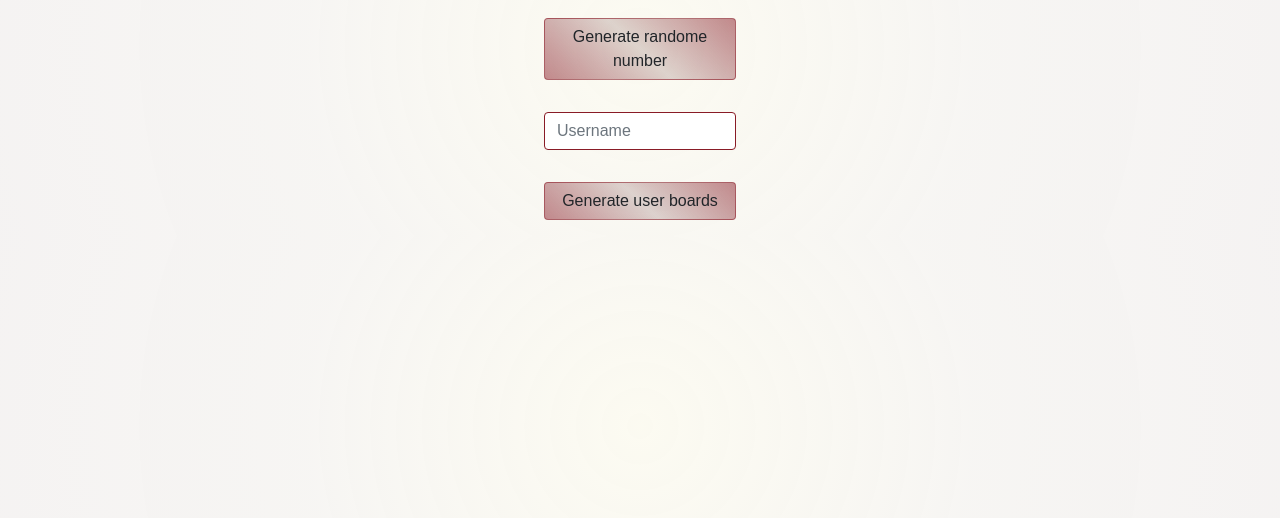
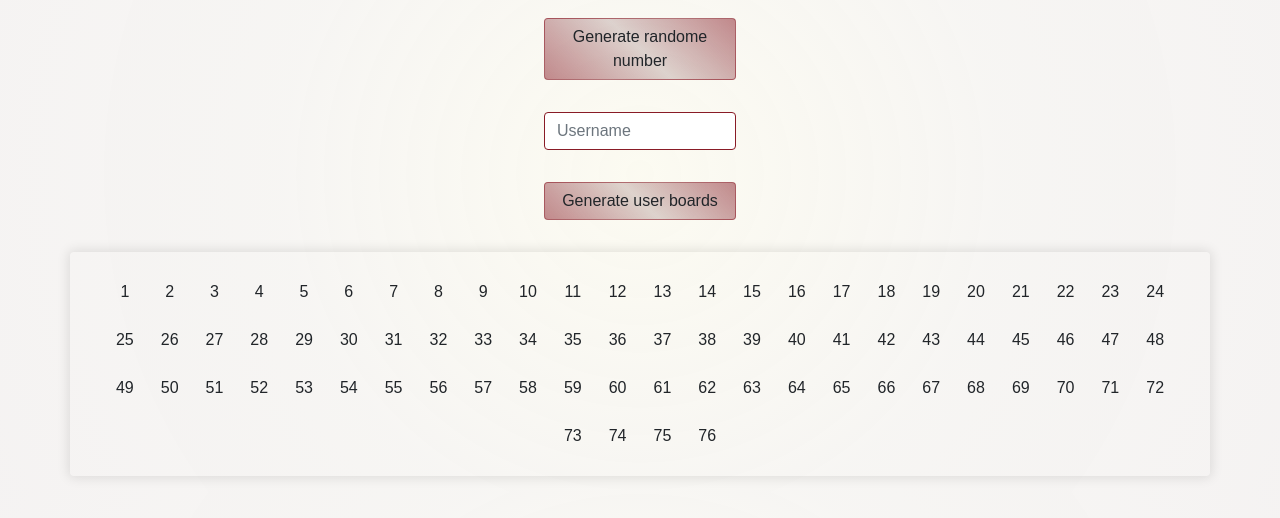
Before and after one commit to RobertaMatera/BINGO-BOARD, a plain HTML site: page index.html in a window 1280 px wide. Shown: the part 144-662 px from the top of the page. Drawn offline with nearby package versions, Linux system fonts and the light colour scheme; a web font is replaced by a local one.

Commit message:
bingo -> bingo border + style and hover on cells

```diff
--- a/index.html
+++ b/index.html
@@ -39,6 +39,11 @@
                 <button type="button" class="btn btn-custom">Generate user boards</button>
             </div>
         </div>
+        <div class="row">
+            <div class="col-12 my-3 main-board">
+
+            </div>
+        </div>
     </div>
 
 
--- a/index.js
+++ b/index.js
@@ -0,0 +1,11 @@
+const generateMainBoard = () => {
+    const board = document.querySelector('.main-board')
+    for (let i = 0; i < 76; i++) {
+        board.innerHTML += `<div class="cell">${i+1}</div>`
+
+    }
+}
+
+window.onload = function () {
+    generateMainBoard()
+}
--- a/mystyle.css
+++ b/mystyle.css
@@ -3,10 +3,13 @@
     --main-font-family: 'Inria Sans', sans-serif;
     --main-color: #891B26;
     --btn-text-color: color: rgb(36, 36, 36);
+    --border-style: 1px solid var(--main-color);
+    --background-gradient: linear-gradient(43deg, rgba(137, 27, 38, 0.5) 0%, rgba(73, 14, 20, 0.164) 50%, rgba(137, 27, 38, 0.5) 100%);
+    --background-hover: linear-gradient(43deg, rgba(73, 14, 20, 0.164) 0%, rgba(137, 27, 38, 0.5) 50%, rgba(73, 14, 20, 0.164) 100%);
 }
 
 * {
- font-family: var(--main-font-family);
+    font-family: var(--main-font-family);
 }
 
 body {
@@ -27,7 +30,7 @@ h1 {
 }
 
 .btn-custom {
-    background: linear-gradient(43deg, rgba(137, 27, 38, 0.5) 0%, rgba(73, 14, 20, 0.164) 50%, rgba(137, 27, 38, 0.5) 100%);
+    background: var(--background-gradient);
     border-color: rgba(137, 27, 38, 0.5);
     width: 15vw;
     color: var(--btn-text-color);
@@ -37,20 +40,40 @@ h1 {
     border-width: .2rem;
     border-color: var(--main-color);
     padding: .4rem;
-    background: linear-gradient(43deg, rgba(73, 14, 20, 0.164) 0%, rgba(137, 27, 38, 0.5) 50%, rgba(73, 14, 20, 0.164) 100%);
+    background: var(--background-hover);
     color: black;
     font-weight: bolder;
 }
 
-/* .container .row:nth-child(2) .col-12:nth-child(2) {
-    border: 1px solid var(--main-color);
-    border-radius: 1rem;
-    width: 10%;
-    vertical-align: middle;
-} */
-
 .form-control{
-    border: 1px solid var(--main-color);
+    border: var(--border-style);
     border-radius: .25rem;
     width: 15vw;
 }
+
+.container .row:nth-child(3) .col-12 {
+    display: flex;
+    flex-wrap: wrap;
+    display: flex;
+    justify-content: center;
+    padding: 1rem;
+    border-radius: .25rem;
+    -webkit-box-shadow: 0px 0px 12px 2px rgba(0,0,0,0.1);
+    box-shadow: 0px 0px 12px 2px rgba(0, 0, 0, 0.1);
+}
+
+.cell {
+    width: 3.5vw;
+    height: 6vh;
+    display: flex;
+    justify-content: center;
+    align-items: center;
+}
+
+.cell:hover {
+    border: var(--border-style);
+    cursor: pointer;
+    border-radius: .25rem;
+    -webkit-box-shadow: 0px 0px 12px 2px rgba(0,0,0,0.4);
+    box-shadow: 0px 0px 12px 2px rgba(0, 0, 0, 0.4);
+}
```
